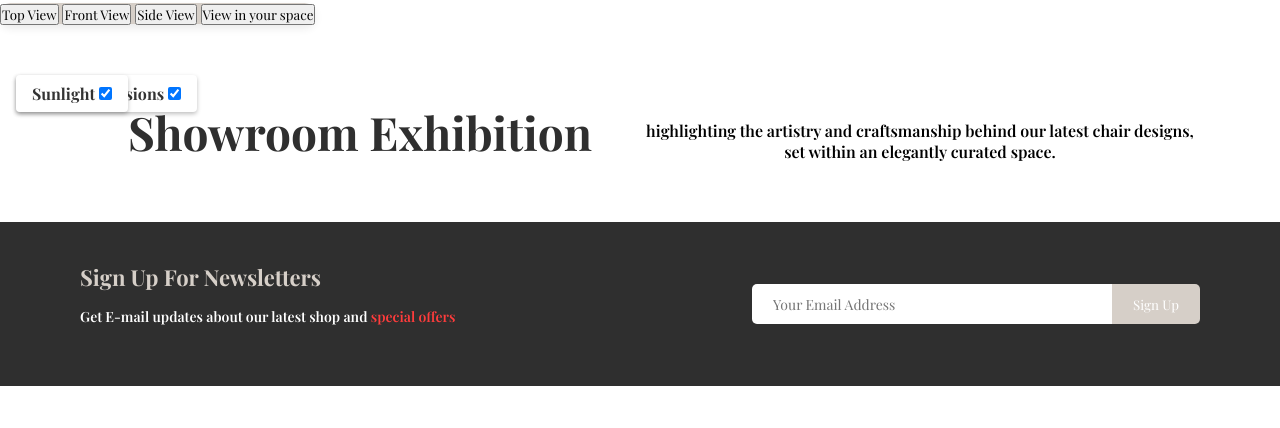
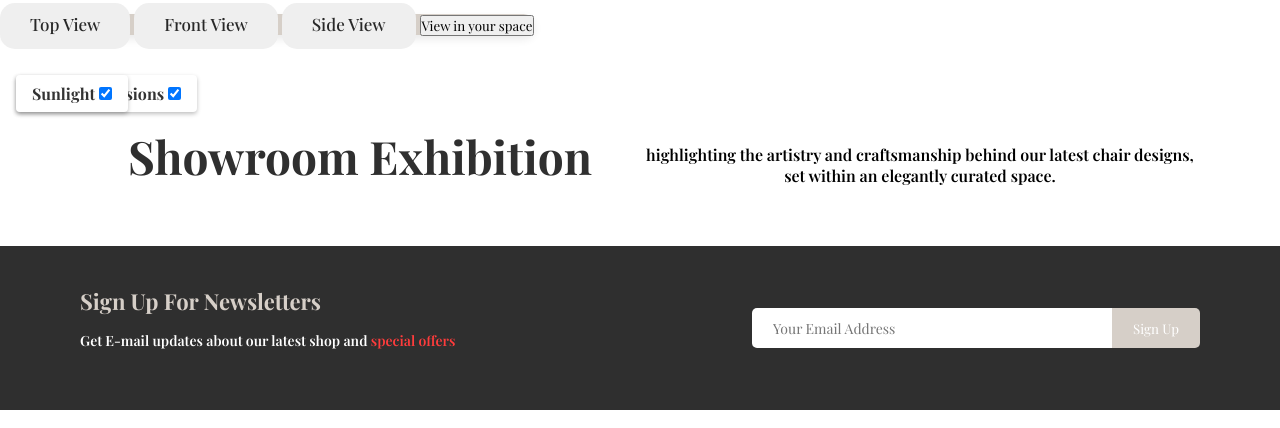
Before and after one commit to annbanhmi/HLAB, a plain HTML site: page sproduct.html in a window 1280 px wide. Shown: the part 672-1100 px from the top of the page. Drawn offline with nearby package versions, Linux system fonts and the light colour scheme; a web font is replaced by a local one.

Commit message:
Add files via upload

```diff
--- a/css/style.css
+++ b/css/style.css
@@ -309,6 +309,18 @@ box-shadow: 5px 5px 64px #2f2f2f;
     align-items: center;
     background-color: #D6CFC8;
 }
+
+.view-btn {
+    color: #282828;
+    border: 0;
+    border-radius: 15px;
+    padding: 10px 30px 14px 30px;
+    background-repeat: no-repeat;
+    cursor: pointer;
+    font-weight: 500;
+    font-size: 17px;
+}
+
 /* Product section */
 .product-info {
     display: flex;
```
